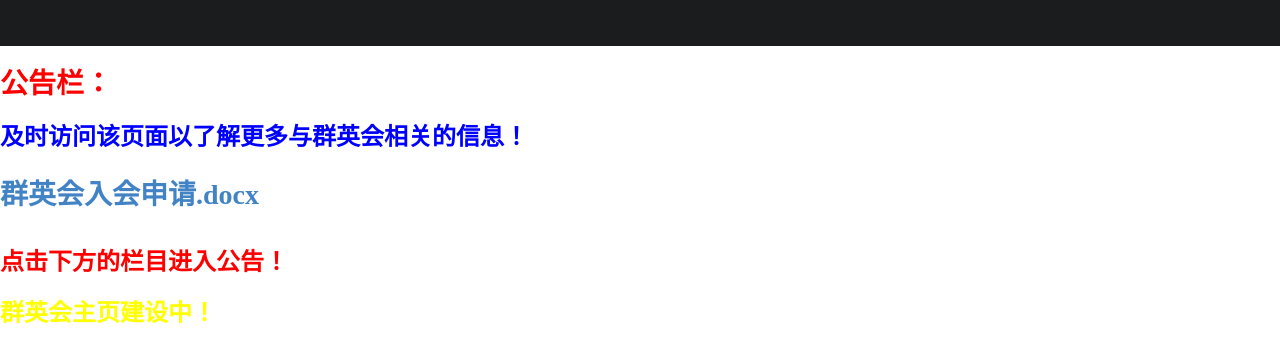
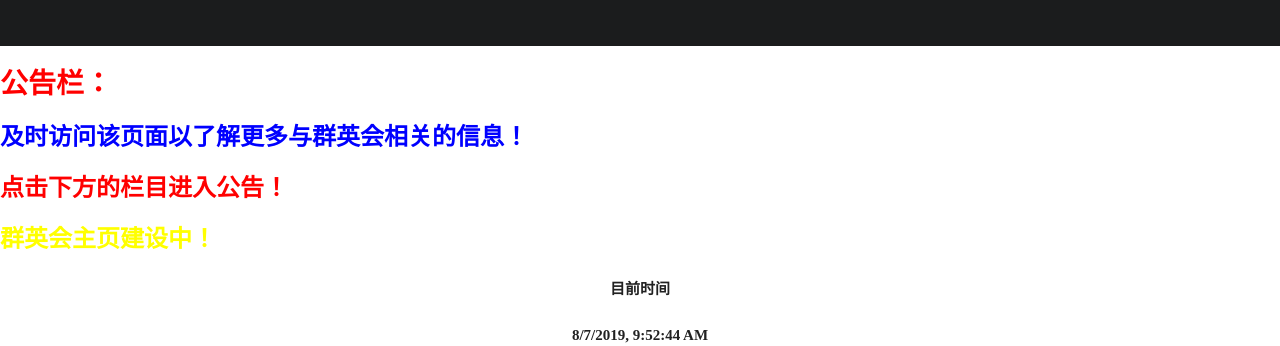
Before and after one commit to qya-beta/announcements, a plain HTML site: page index.html in a window 1280 px wide. Shown: the part 454-800 px from the top of the page. Drawn offline with nearby package versions, Linux system fonts and the light colour scheme.

Commit message:
Update index.html

```diff
--- a/index.html
+++ b/index.html
@@ -149,7 +149,6 @@ function show_info()
     <div style="color:blue">
         <h2 style="font-family:KaiTi">及时访问该页面以了解更多与群英会相关的信息！</h2>
     </div>
-    <h1 style="font-family:KaiTi"><a href="https://raw.githubusercontent.com/qya-beta/homepage/master/%E7%BE%A4%E8%8B%B1%E4%BC%9A%E5%85%A5%E4%BC%9A%E7%94%B3%E8%AF%B7.docx" download="%E7%BE%A4%E8%8B%B1%E4%BC%9A%E5%85%A5%E4%BC%9A%E7%94%B3%E8%AF%B7.docx">群英会入会申请.docx</a></h1>
     <br>
     <div style="color:red">
         <h2 style="font-family:KaiTi">点击下方的栏目进入公告！</h2>
```
